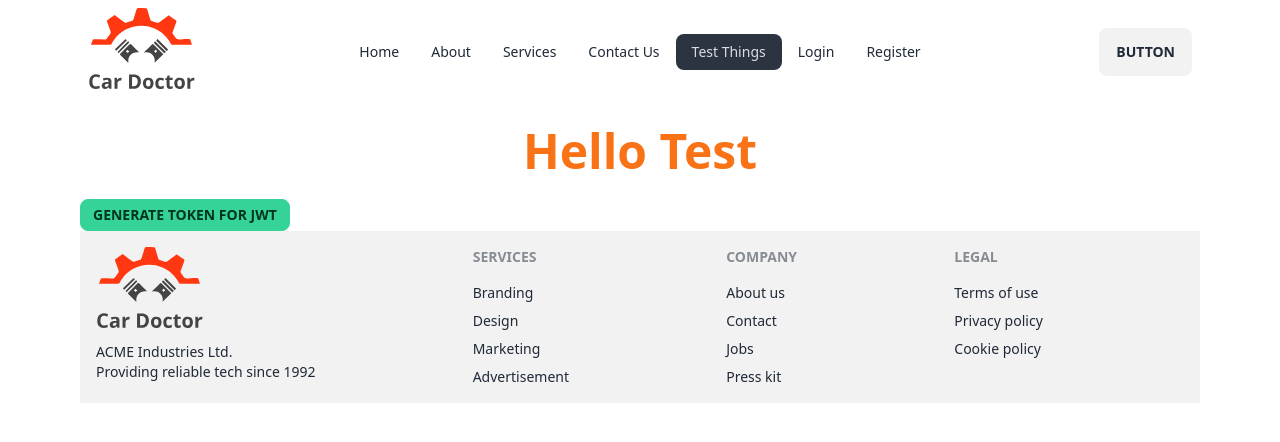
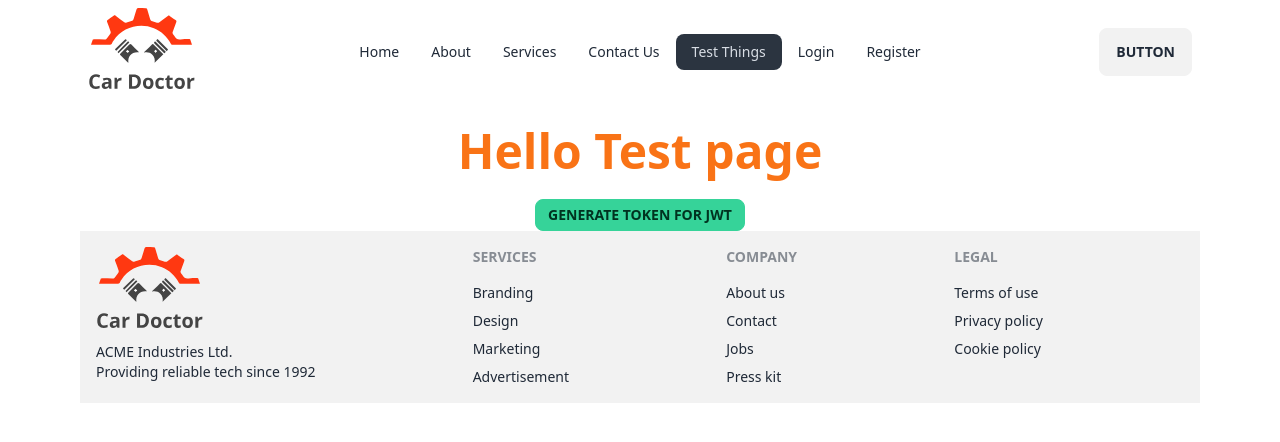
Before and after one commit to SheikhRakibhossain/Light_Car, a React (Vite) app: page /test in a window 1280 px wide. Shown: the top 442 px of the page. Built offline with nearby package versions, Linux system fonts and the light colour scheme; no server answers.

Commit message:
test page make center content

```diff
--- a/src/AuthProvider/AuthProvider.jsx
+++ b/src/AuthProvider/AuthProvider.jsx
@@ -38,7 +38,10 @@ const AuthProvider = ({children}) => {
                     body:JSON.stringify({email:currentUser?.email})
                 })
                 .then(res=>res.json())
-                .then(data =>console.log(data))
+                .then(data =>{
+                    localStorage.setItem("jwt-access-token", data?.token);
+                    console.log(data)
+                })
                 .catch(error =>console.log(error))
 
             }
--- a/src/Pages/TestPage/Test.jsx
+++ b/src/Pages/TestPage/Test.jsx
@@ -1,29 +1,34 @@
-
 const Test = () => {
-
-
-    const jwtGenerate = () =>{
+  const jwtGenerate = () => {
     // console.log('hello generate jwt');
-        fetch('http://localhost:5000/gen-jwt',{
-            method:'POST',
-            headers:{
-                'content-type':'application/json'
+    fetch("http://localhost:5000/gen-jwt", {
+      method: "POST",
+      headers: {
+        "content-type": "application/json",
       },
-            body: JSON.stringify({name:'Rakib&Soanli'})
+      body: JSON.stringify({ name: "Rakib&Soanli" }),
     })
-        .then(res=>res.json())
-        .then(data=>{
-            console.log(data)
+      .then((res) => res.json())
+      .then((data) => {
+        console.log(data);
       })
-        .catch(error =>console.log(error))
-
-    }
-
+      .catch((error) => console.log(error));
+  };
 
   return (
     <>
-            <h2 className="text-center font-bold py-6 text-orange-500 text-5xl">Hello Test</h2>
-            <button onClick={jwtGenerate} type="button" className="btn btn-success btn-sm">Generate Token For JWT</button>
+      <div className="text-center">
+        <h2 className="text-center font-bold py-6 text-orange-500 text-5xl">
+          Hello Test page
+        </h2>
+        <button
+          onClick={jwtGenerate}
+          type="button"
+          className="btn btn-success btn-sm"
+        >
+          Generate Token For JWT
+        </button>
+      </div>
     </>
   );
 };
```
Lines whose indentation alone changed are shown as unchanged.
